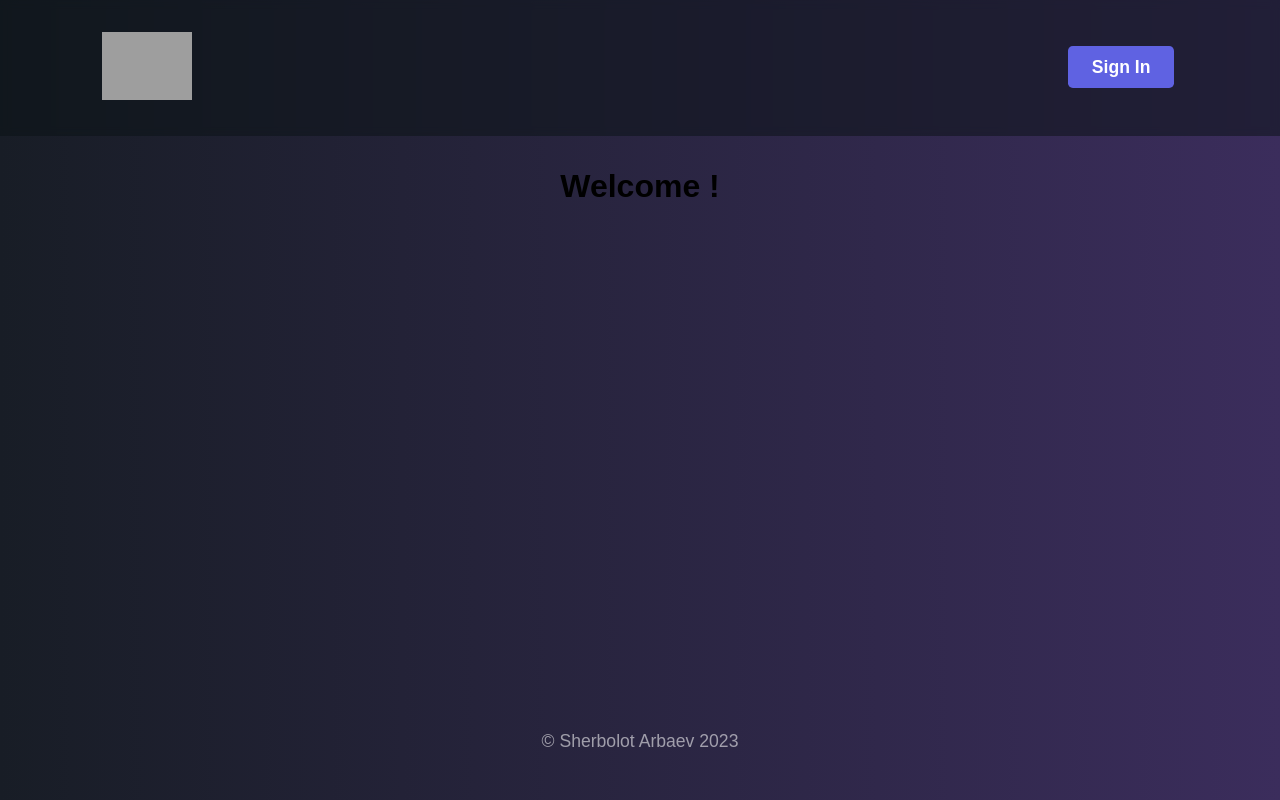
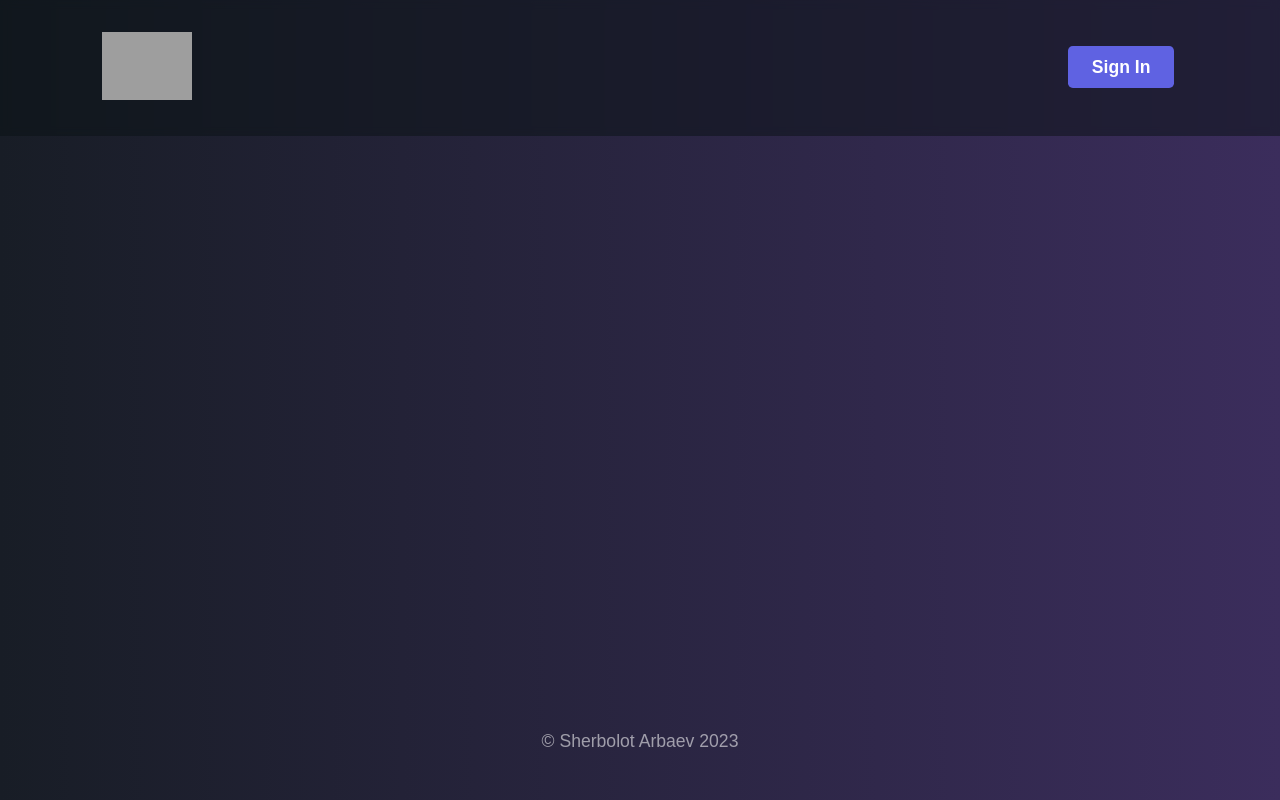
Before and after one commit to arbaevsherbolot/Auth-React, a React (Vite) app: page / in a window 1280 px wide. Built offline with nearby package versions, Linux system fonts and the light colour scheme; grey boxes are pictures that could not be loaded; a web font is replaced by a local one.

Commit message:
Update Home Page 😶‍🌫️

```diff
--- a/src/components/pages/home/Home.jsx
+++ b/src/components/pages/home/Home.jsx
@@ -3,11 +3,7 @@ import axios from "axios";
 
 const Home = () => {
   document.title = "Home";
-  return (
-    <>
-      <h1>Welcome !</h1>
-    </>
-  );
+  return <></>;
 };
 
 export default Home;
```
